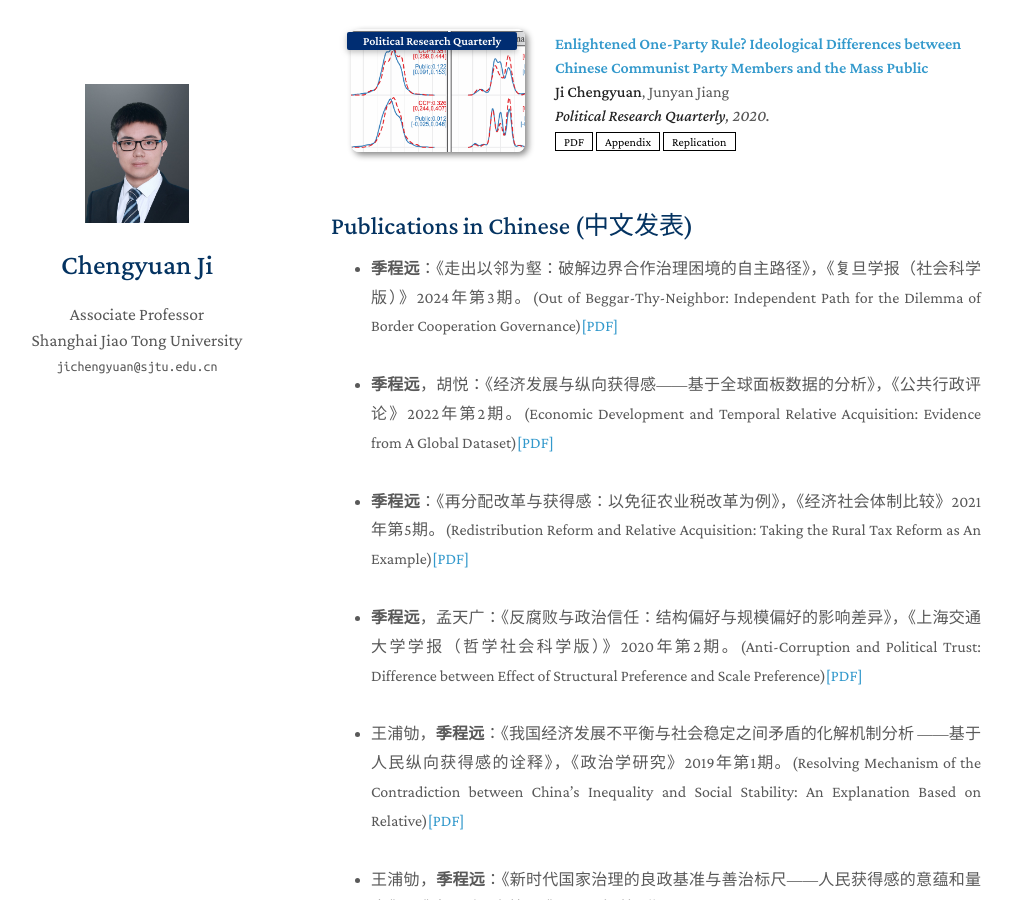
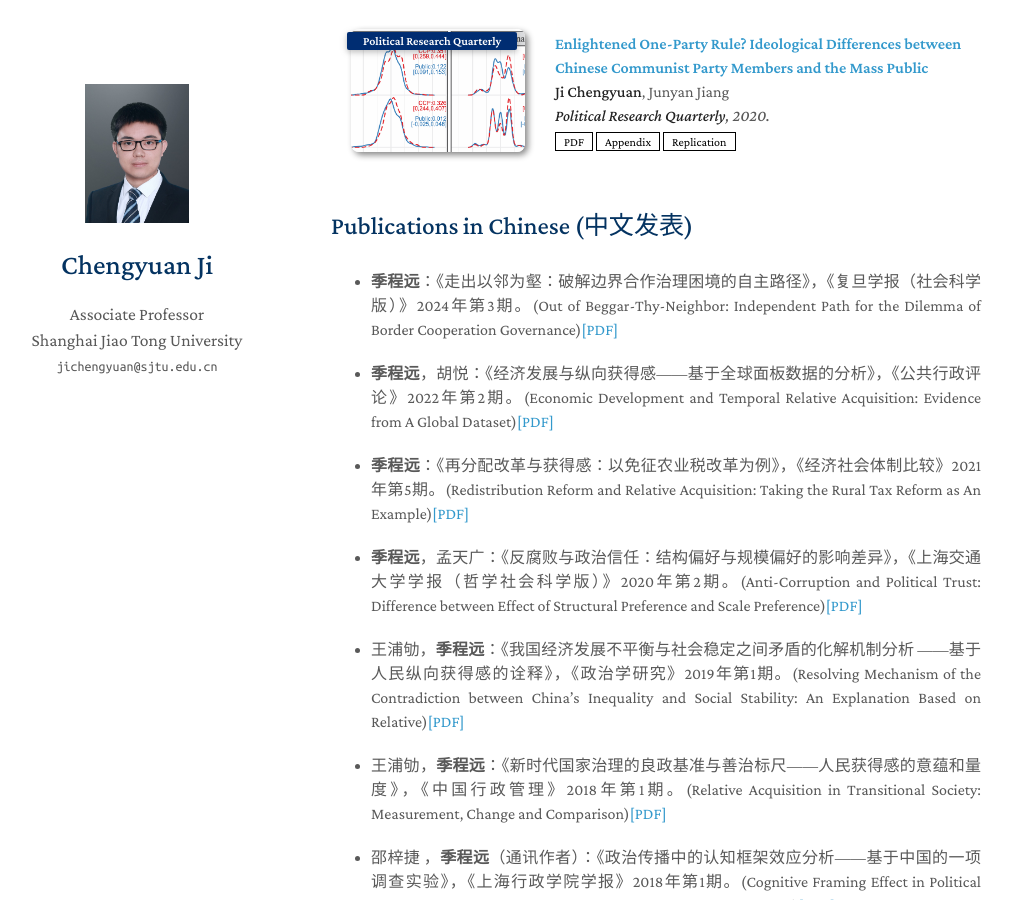
Before and after one commit to chengyuanji/website, a Jekyll site: the page built from index.md, in a window 1280 px wide and 900 px high, scrolled down 977 px. Shown: the whole window, without its empty margins (139-1152 px from the left). Built offline with Jekyll 4.4.1, drawn with Linux system fonts in a browser that asks for light colours; a style sheet for code colours, icons or effects is not loaded; our own code applies the rules of GitHub Pages for plain Markdown files.

Commit message:
Update publications_cn.md

```diff
--- a/_includes/publications_cn.md
+++ b/_includes/publications_cn.md
@@ -1,6 +1,6 @@
 ## Publications in Chinese (中文发表)
 
-<ul style="line-height: 1.8; text-align:justify; margin: 0 0 20px 0;display: flex; flex-direction: column; gap: 30px;">
+<ul style="line-height: 1.5; text-align:justify; margin: 30px 0 20px 0;display: flex; flex-direction: column; gap: 20px;">
 
   <li><autocolor><b>季程远</b>：《走出以邻为壑：破解边界合作治理困境的自主路径》，《复旦学报（社会科学版）》2024年第3期。(Out of Beggar-Thy-Neighbor: Independent Path for the Dilemma of Border Cooperation Governance)</autocolor><a href="https://chengyuanji.wordpress.com/wp-content/uploads/2024/05/e8b5b0e587bae4bba5e982bbe4b8bae5a391efbc9ae7a0b4e8a7a3e8beb9e7958ce59088e4bd9ce6b2bbe79086e59bb0e5a283e79a84e887aae4b8bbe8b7afe5be84_e5ada3e7a88be8bf9c.pdf">[PDF]</a></li>
   <li><autocolor><b>季程远</b>，胡悦：《经济发展与纵向获得感——基于全球面板数据的分析》，《公共行政评论》2022年第2期。(Economic Development and Temporal Relative Acquisition: Evidence from A Global Dataset)</autocolor><a href="https://chengyuanji.wordpress.com/wp-content/uploads/2024/05/e8b5b0e587bae4bba5e982bbe4b8bae5a391efbc9ae7a0b4e8a7a3e8beb9e7958ce59088e4bd9ce6b2bbe79086e59bb0e5a283e79a84e887aae4b8bbe8b7afe5be84_e5ada3e7a88be8bf9c.pdf">[PDF]</a></li>
```
